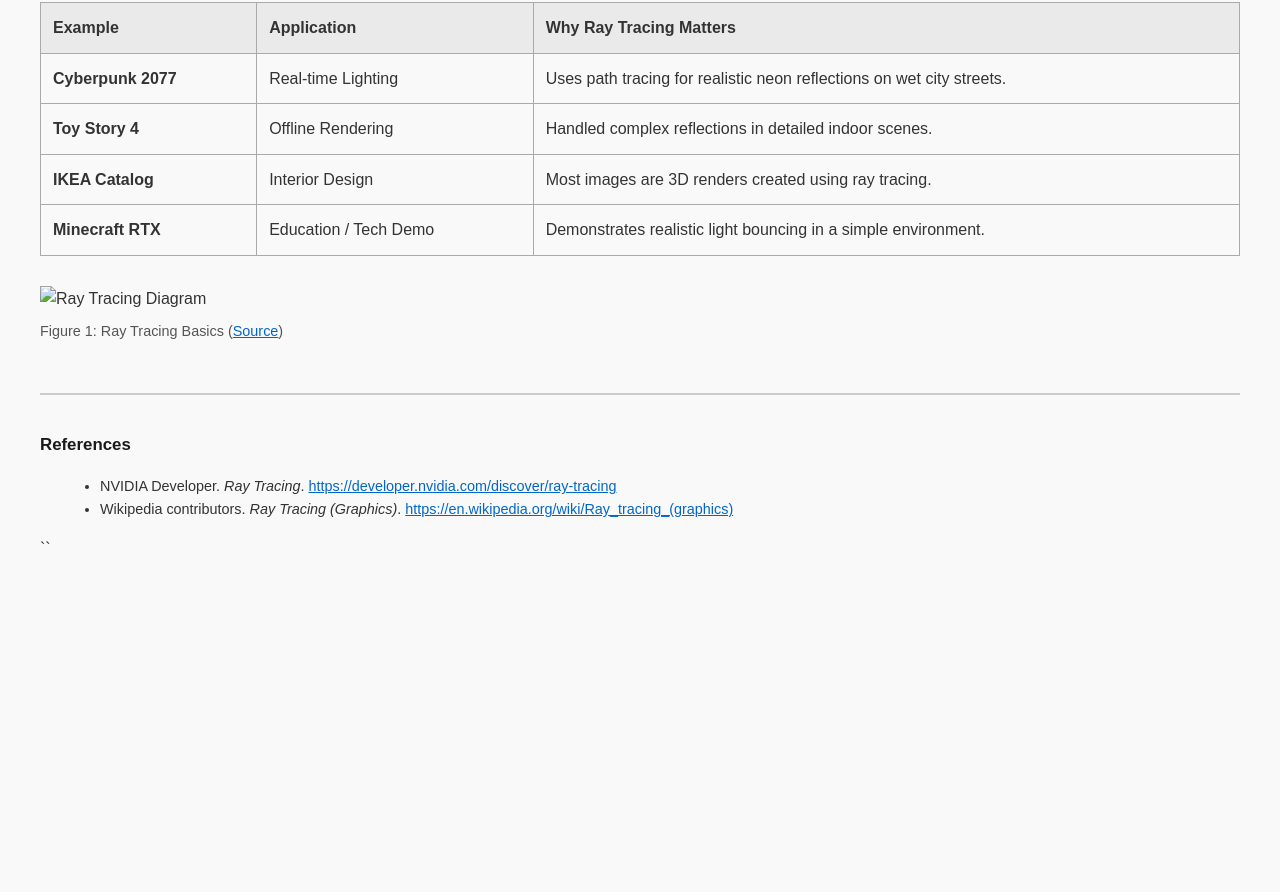
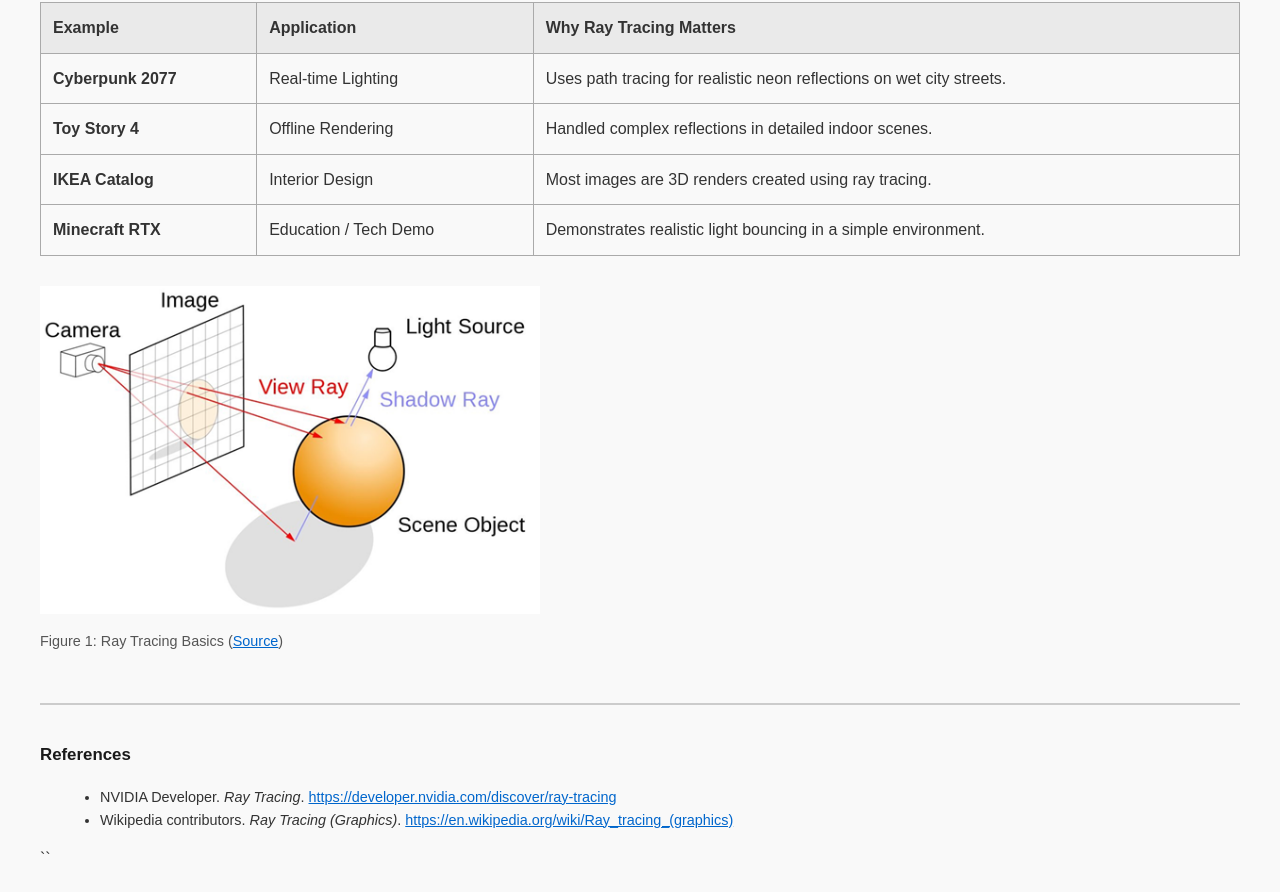
Before and after one commit to CeZa18/P04_ZaldivarCesar_ITAI1370.github.io, a plain HTML site: page Raytracing.html in a window 1280 px wide. Shown: the part 893-1785 px from the top of the page. Before the commit the page ends 1494 px from the top, so only its background shows below. Drawn offline with Linux system fonts and the light colour scheme.

Commit message:
Fixed image paths in Raytracing.html

```diff
--- a/Raytracing.html
+++ b/Raytracing.html
@@ -161,7 +161,7 @@
     </section
 
     <figure>
-        <img src="assets/images/RaytracingDiagram.png" alt="Ray Tracing Diagram" width="500">
+        <img src="assets/images/RaytraingDiagram.png" alt="Ray Tracing Diagram" width="500">
         <figcaption>
             Figure 1: Ray Tracing Basics
             (<a href="https://en.wikipedia.org/wiki/Ray_tracing_(graphics)" target="_blank">Source</a>)
```
